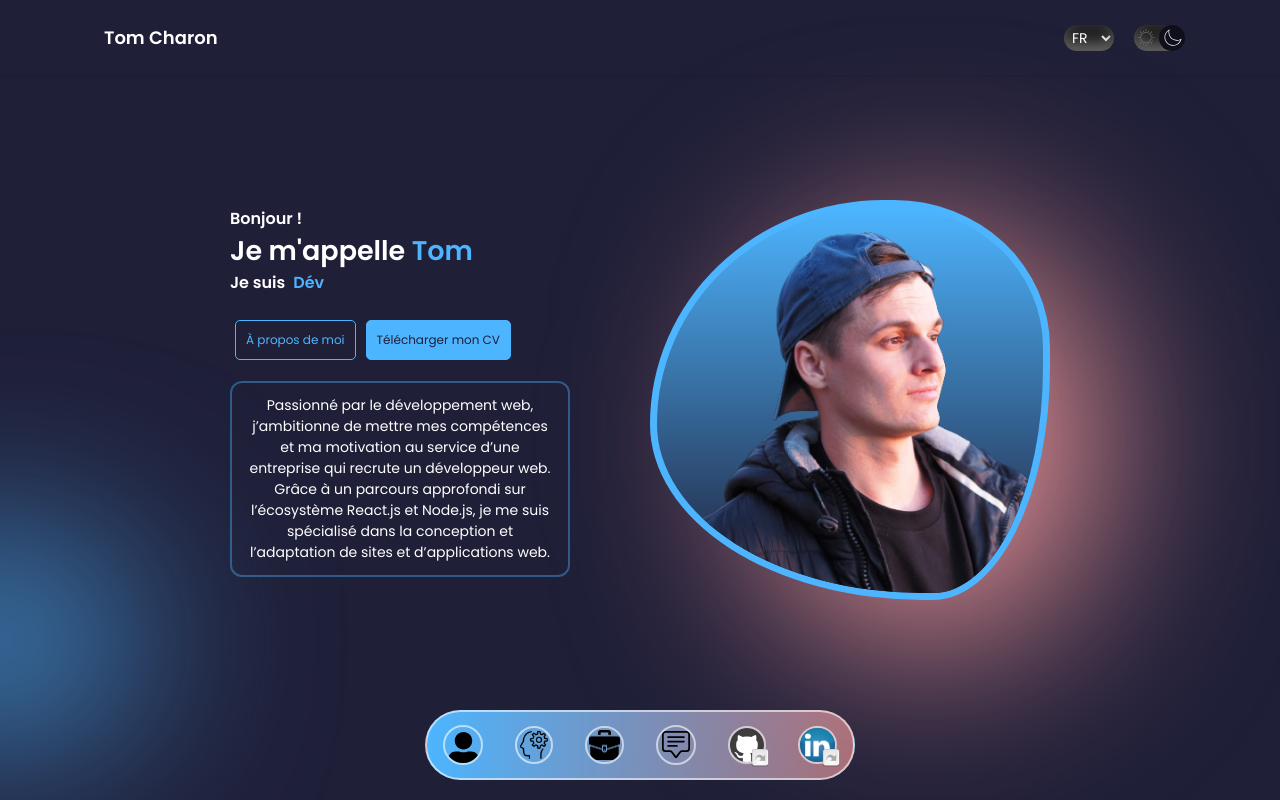
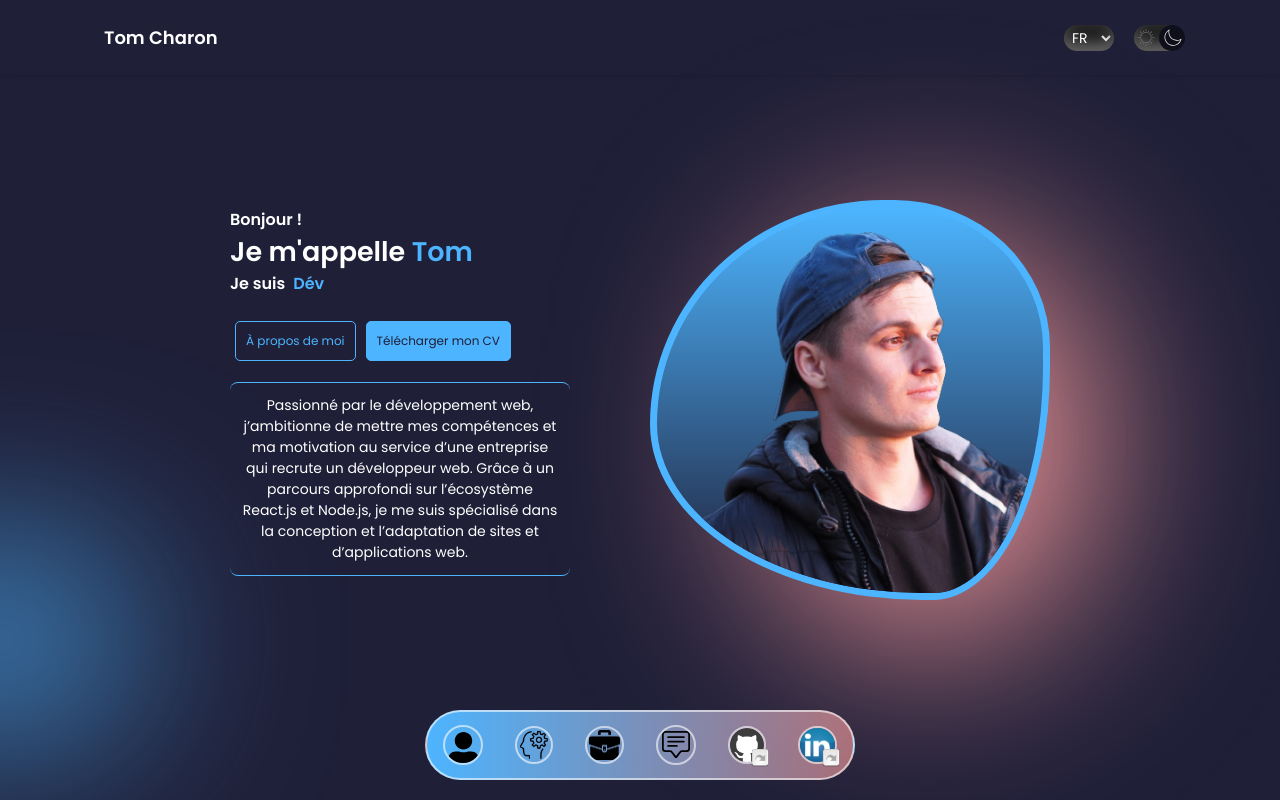
Before and after one commit to CharonTom/tom-website, a React (Vite) app: page / in a window 1280 px wide. Both pictures are taken after a click on the button "À propos de moi". Shown: the top 800 px of the page. Built offline with nearby package versions, Linux system fonts and the light colour scheme.

Commit message:
updating icons

```diff
--- a/src/components/Hero.tsx
+++ b/src/components/Hero.tsx
@@ -101,11 +101,11 @@ function Hero() {
                       opacity: "0",
                     }
               }
-              className="transition-all duration-1000 ease-in-out overflow-hidden"
+              className="transition-all duration-700 ease-in-out overflow-hidden"
             >
               <p
-                className="text-[14px] text-center p-3 w-[340px] border-2
-            border-primaryVariant rounded-xl mx-auto lg:mx-0 m-4"
+                className="text-[14px] text-center p-3 w-[340px] border-t-[1px] border-b-[1px]
+            border-primary rounded-lg mx-auto lg:mx-0 m-4"
               >
                 {translate[language as keyof typeof translate].speech}
               </p>
```
